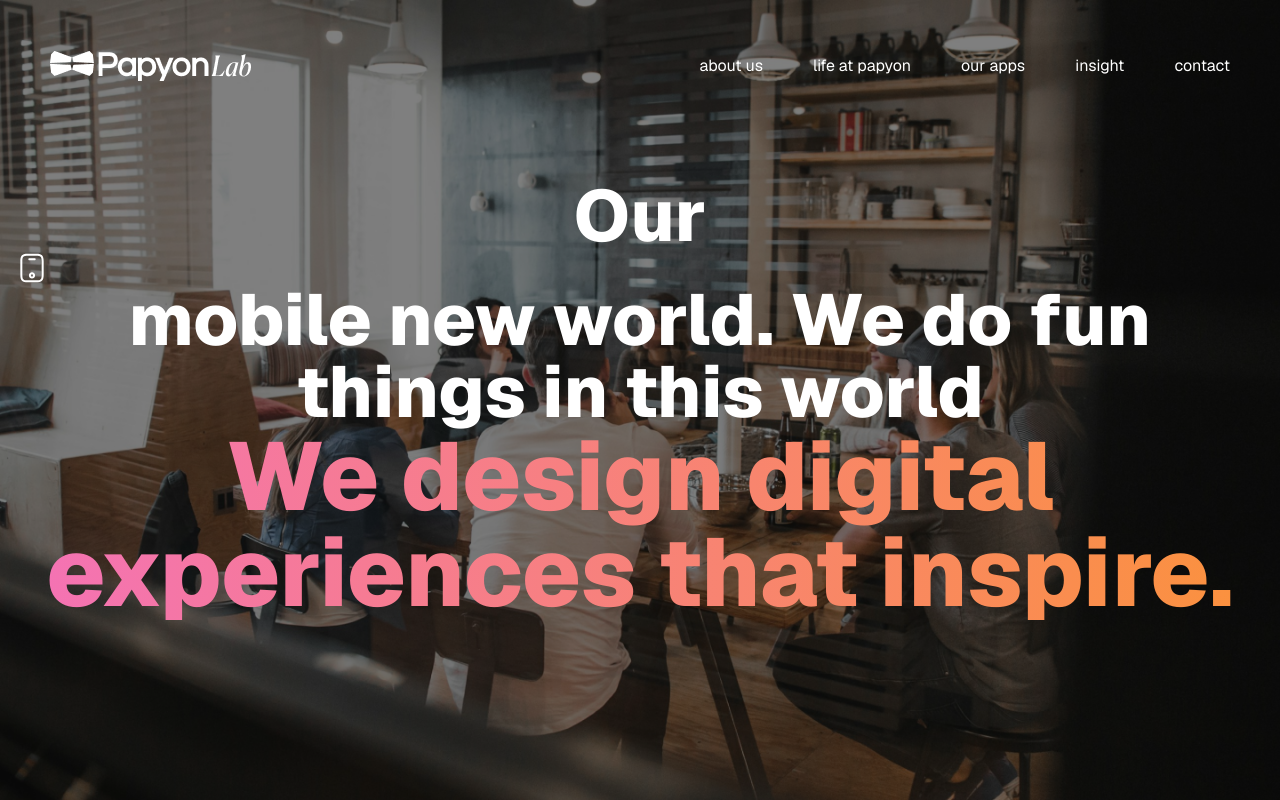
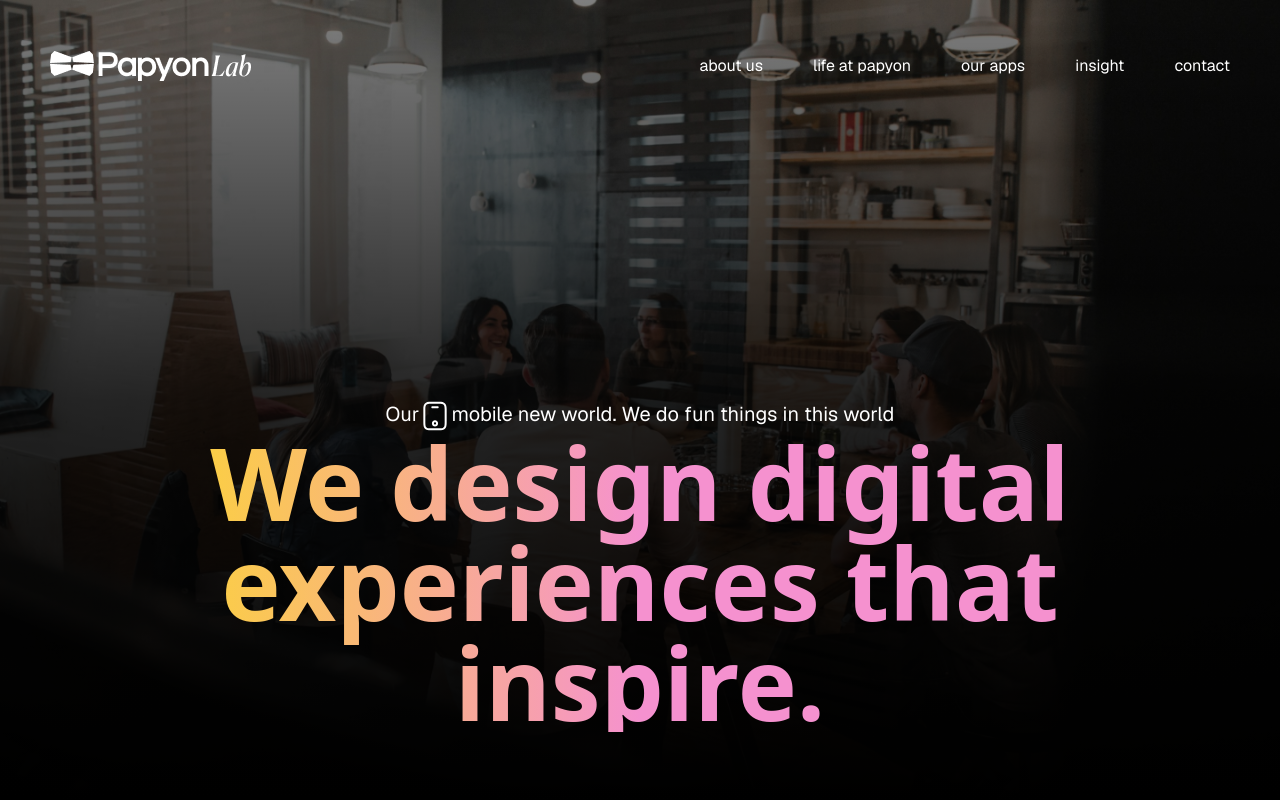
Before and after one commit to muslumdogan01/Papyonlabb, a Next.js app in the folder papyonlab/: page / in a window 1280 px wide. Built offline with nearby package versions, Linux system fonts and the light colour scheme.

Commit message:
some bugfix

```diff
--- a/papyonlab/src/app/globals.css
+++ b/papyonlab/src/app/globals.css
@@ -23,3 +23,8 @@
     font-weight: normal;
     font-style: italic;
   }
+
+
+  html, body {
+    overflow-x: hidden;
+  }
--- a/papyonlab/src/app/page.tsx
+++ b/papyonlab/src/app/page.tsx
@@ -1,11 +1,58 @@
 import Header from "@/components/header/page";
-import Hero from "@/components/hero/page";
+import Boxes from "@/components/hero/card";
+import Cards from "@/components/hero/cards";
+import HeroBg from "@/components/hero/heroBg";
+import Image from "next/image";
 
 export default function Home() {
   return (
-    <div className="relative z-0 bg-black h-screen font-geist">
+    <div className="w-full h-screen relative">
+      <div className="relative w-full h-full ">
+        <div
+          className="absolute top-0  h-full w-full bg-cover bg-center hidden md:block"
+          style={{
+            backgroundImage: "url('/hero.png')",
+          }}
+        >
+           <div className="absolute inset-0 bg-black bg-opacity-50"></div>
+           <div className="absolute inset-0 bg-gradient-to-b from-transparent via-black/70 to-black"></div>
+          <div className="  text-center absolute top-1/2 left-1/2 transform -translate-x-1/2 -translate-y-0 px-4 flex flex-col items-center w-full">
+            <h1 className="text-[20px] leading-[28px] font-normal text-white font-geist flex relative ">
+              Our{" "}
+              <span>
+                {" "}
+                <Image
+                  src="/icons/hero1.svg"
+                  alt="Icon"
+                  width={32}
+                  height={32}
+                />
+              </span>{" "}
+              mobile new world. We do fun things in this world
+            </h1>
+            <h1 className="overflow-hidden text-4xl md:text-[100px] leading-[100px] font-semibold text-center bg-gradient-to-r from-[#FBCD47] via-[#F591CF] to-[#F591CF] bg-clip-text text-transparent">
+              We design digital <br /> experiences that <br /> inspire.
+            </h1>
+          </div>
+        </div>
+      </div>
+
+      <div
+        className="absolute top-0 -z-10  w-full h-[300px] bg-cover bg-center md:bg-top lg:bg-bottom md:hidden block"
+        style={{
+          backgroundImage: "url('/mobile.png')",
+        }}
+      >
+                   <div className="absolute inset-0 bg-black bg-opacity-50"></div>
+          <div className="  text-center absolute top-1/2 left-1/2 transform -translate-x-1/2 -translate-y-0 px-4 flex flex-col items-center w-full">
+
+            <h1 className="overflow-hidden text-[36px] leading-[36px] font-semibold text-center bg-gradient-to-r from-[#FBCD47] via-[#F591CF] to-[#F591CF] bg-clip-text text-transparent">
+              We design digital <br /> experiences that <br /> inspire.
+            </h1>
+          </div>
+      </div>
       <Header />
-      <Hero />
+      <Cards/>
     </div>
   );
 }
--- a/papyonlab/src/components/header/page.tsx
+++ b/papyonlab/src/components/header/page.tsx
@@ -1,3 +1,54 @@
+// "use client";
+
+// import { useState } from "react";
+
+// export default function Header() {
+//   const [menuOpen, setMenuOpen] = useState(false);
+
+//   return (
+//     <header className="flex justify-between items-center p-4 bg-black text-white">
+//       {/* Logo */}
+//       <div className="text-lg font-bold">
+//         Papyon<span className="italic text-gray-400">Lab</span>
+//       </div>
+
+//       {/* Hamburger Menu */}
+//       <button
+//         onClick={() => setMenuOpen(!menuOpen)}
+//         className="md:hidden focus:outline-none"
+//         aria-label="Menu"
+//       >
+//         <svg
+//           className="w-6 h-6"
+//           fill="none"
+//           stroke="currentColor"
+//           viewBox="0 0 24 24"
+//           xmlns="http://www.w3.org/2000/svg"
+//         >
+//           <path
+//             strokeLinecap="round"
+//             strokeLinejoin="round"
+//             strokeWidth={2}
+//             d="M4 6h16M4 12h16M4 18h16"
+//           />
+//         </svg>
+//       </button>
+
+//       {/* Menü İçeriği */}
+//       <ul className={`absolute top-16 left-0 w-full bg-black text-white p-4 space-y-4 md:flex md:static md:space-y-0 md:space-x-4 ${menuOpen ? "block" : "hidden"}`}>
+//         <li><a href="#" className="hover:text-gray-400">About Us</a></li>
+//         <li><a href="#" className="hover:text-gray-400">Life at Papyon</a></li>
+//         <li><a href="#" className="hover:text-gray-400">Our Apps</a></li>
+//         <li><a href="#" className="hover:text-gray-400">Insight</a></li>
+//         <li><a href="#" className="hover:text-gray-400">Contact</a></li>
+//       </ul>
+//     </header>
+//   );
+// }
+
+
+
+
 "use client";
 import { useMenu } from "@/context/menuContext";
 import Image from "next/image";
@@ -6,8 +57,8 @@ export default function Header() {
   const { menuOpen, toggleMenu } = useMenu();
 
   return (
-    <header className=" w-full z-10">
-      <nav className="flex items-center justify-between px-[50px] py-[50px]">
+    <header className="w-full absolute top-0">
+      <div className="flex items-center justify-between w-full md:px-[50px] md:py-[50px] px-5 py-5">
 
       <div className="block md:hidden">
             <Image
@@ -56,7 +107,7 @@ export default function Header() {
             </a>
           </li>
         </ul>
-      </nav>
+      </div>
       {menuOpen && (
         <ul className="absolute top-16 left-0 w-full  p-4 space-y-4 md:hidden">
           <li>
--- /dev/null
+++ b/papyonlab/src/components/hero/card.tsx
@@ -0,0 +1,38 @@
+export default function Card({ text }: { text: string }) {
+  return (
+    <div className="w-[350px] h-[190px] bg-[#1E1E21] rounded-[30px] text-white p-6 flex items-center shadow-lg">
+      <p className="text-lg font-semibold">{text}</p>
+    </div>
+  );
+}
+
+
+
+
+
+
+// import React from "react";
+
+// const Boxes = () => {
+//   return (
+// <div className="flex flex-col items-start gap-4 p-4 bg-black min-h-screen">
+//   {/* İlk Box */}
+//   <div className="px-[350px] py-[190px] bg-[#1E1E21] rounded-[30px] text-white p-6 flex items-center">
+//     <p className="text-lg font-semibold">I’m eager to see your creative work.</p>
+//   </div>
+
+//   {/* İkinci Box */}
+//   <div className="px-[350px] py-[190px] bg-[#1E1E21] rounded-[30px] text-white p-6 flex items-center">
+//     <p className="text-lg font-semibold">I have a web/app idea.</p>
+//   </div>
+
+//   {/* Üçüncü Box */}
+//   <div className="px-[350px] py-[190px] bg-[#1E1E21] rounded-[30px] text-white p-6 flex items-center">
+//     <p className="text-lg font-semibold">Software & design support.</p>
+//   </div>
+// </div>
+
+//   );
+// };
+
+// export default Boxes;
--- /dev/null
+++ b/papyonlab/src/components/hero/cards.tsx
@@ -0,0 +1,11 @@
+import Card from "./card";
+
+export default function Cards() {
+  return (
+    <div className="flex flex-col items-center gap-4 bg-black p-4">
+      <Card text="I’m eager to see your creative work." />
+      <Card text="I have a web/app idea." />
+      <Card text="Software & design support." />
+    </div>
+  );
+}
--- /dev/null
+++ b/papyonlab/src/components/hero/heroBg.tsx
@@ -0,0 +1,32 @@
+import Image from "next/image";
+import React from "react";
+
+const HeroBg = () => {
+  return (
+    <div className="absolute top-0 left-0 -z-10 ">
+      <Image
+        src="/hero.png"
+        alt="bg"
+        width={1920}
+        height={1080}
+        className="w-full h-auto"
+      />
+       <div className="absolute inset-0 bg-black bg-opacity-50 "></div>
+       <div className="z-10 text-center absolute top-40  px-4">
+        <h1 className="md:flex hidden text-5xl md:text-7xl font-extrabold leading-tight text-white">
+          Our{" "}
+          <span>
+            {" "}
+            <Image src="/icons/hero1.svg" alt="Icon" width={32} height={32} />
+          </span>{" "}
+          mobile new world. We do fun things in this world
+        </h1>
+        <h1 className="overflow-hidden text-4xl md:text-6xl font-semibold text-center bg-gradient-to-r from-[#FBCD47] via-[#F591CF] to-[#F591CF] bg-clip-text text-transparent">
+          We design digital <br /> experiences that <br /> inspire.
+        </h1>
+      </div>
+    </div>
+  );
+};
+
+export default HeroBg;
--- a/papyonlab/src/components/hero/page.tsx
+++ b/papyonlab/src/components/hero/page.tsx
@@ -4,24 +4,27 @@ import Image from "next/image";
 
 export default function Hero() {
   return (
-    <section
-      className="absolute top-0 -z-10 flex items-center justify-center h-screen w-full bg-cover bg-center "
-      style={{
-        backgroundImage: "url('/hero.png')",
-      }}
-    >
-      <div className="absolute inset-0 bg-black bg-opacity-50"></div>
-      <div className="z-10 text-center px-4">
-        <h1 className="text-5xl md:text-7xl font-extrabold leading-tight text-white">
-        Our   <span>      <Image src="/icons/hero1.svg" alt="Icon" width={32} height={32} />
-        </span>   mobile new world. We do fun things in this       world
-        </h1>
-        <h1
-          className="text-5xl md:text-7xl lg:text-8xl font-extrabold leading-tight bg-clip-text text-transparent bg-gradient-to-r from-pink-400 to-orange-400"
-        >
-          We design digital <br /> experiences that inspire.
-        </h1>
-      </div>
-    </section>
+
+    // <section
+    //   className="absolute top-0 -z-10 flex items-center justify-center h-full w-full bg-cover bg-[20%_30%] "
+    //   style={{
+    //     backgroundImage: "url('/hero.png')",
+    //   }}
+    // >
+    //   <div className="absolute inset-0 bg-black bg-opacity-50"></div>
+    //   <div className="z-10 text-center absolute top-40  px-4">
+    //     <h1 className="md:flex hidden text-5xl md:text-7xl font-extrabold leading-tight text-white">
+    //       Our{" "}
+    //       <span>
+    //         {" "}
+    //         <Image src="/icons/hero1.svg" alt="Icon" width={32} height={32} />
+    //       </span>{" "}
+    //       mobile new world. We do fun things in this world
+    //     </h1>
+    //     <h1 className="text-4xl md:text-6xl font-semibold text-center bg-gradient-to-r from-[#FBCD47] via-[#F591CF] to-[#F591CF] bg-clip-text text-transparent">
+    //       We design digital experiences that inspire.
+    //     </h1>
+    //   </div>
+    // </section>
   );
 }
```
Also changed, not shown: papyonlab/public/icons/arrow.svg (added), papyonlab/public/mobile.png (added).
